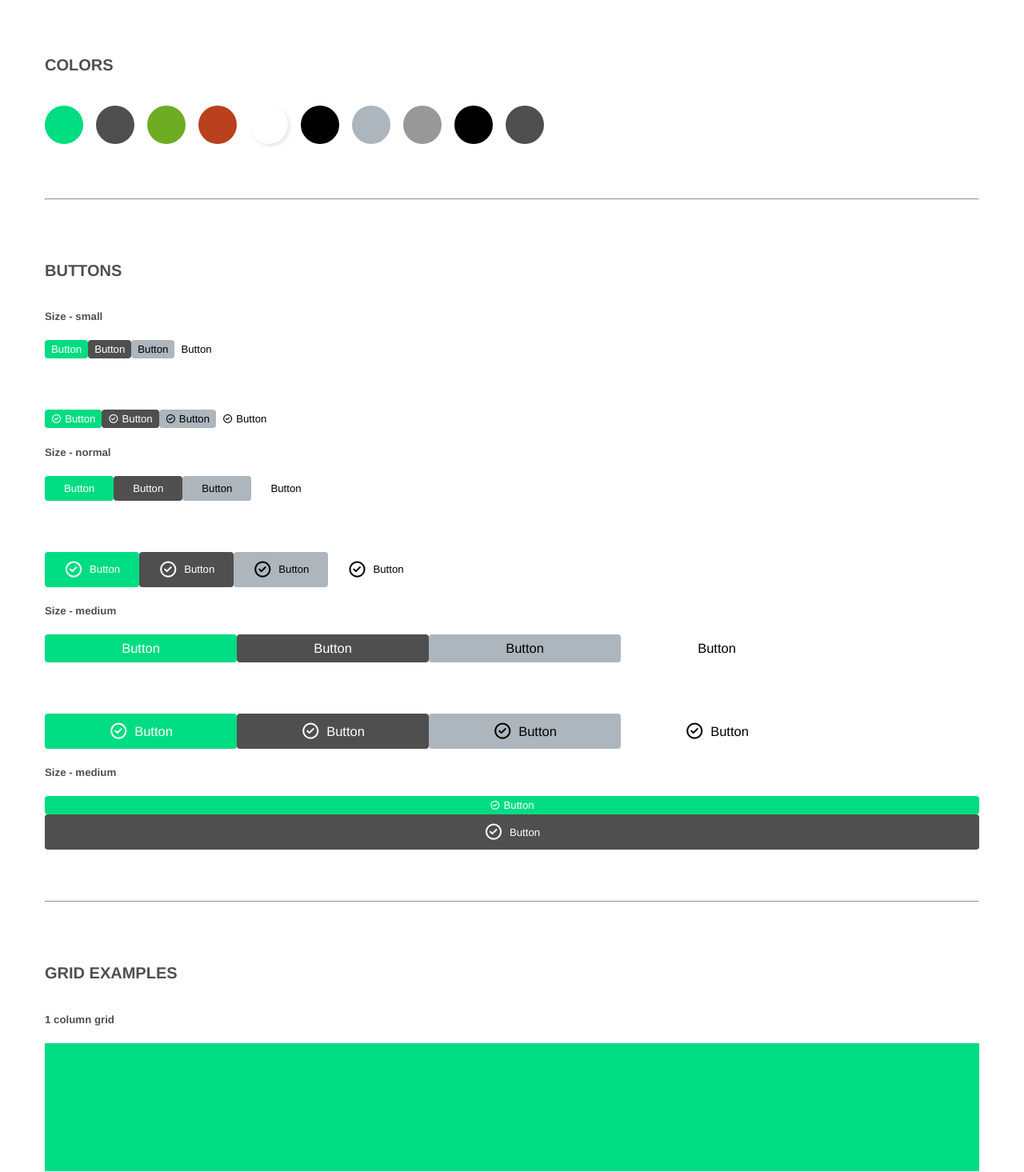
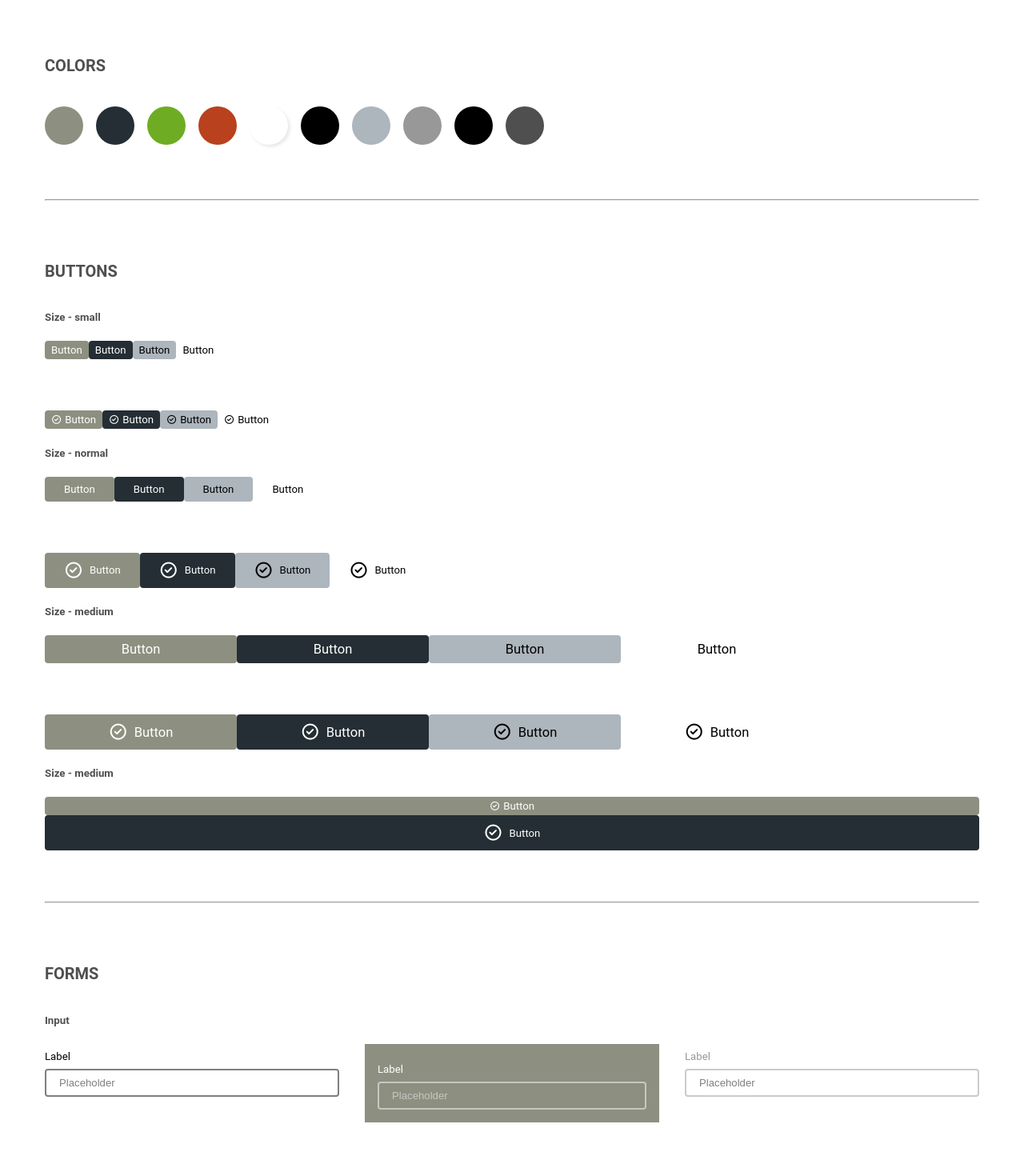
Before and after one commit to patrikvadura/nuxt-v2-starter, a Nuxt app: page / in a window 1280 px wide. Shown: the part 1180-2645 px from the top of the page at 80% size. Built offline with nearby package versions, Linux system fonts and the light colour scheme; a small style sheet from the web is missing.

Commit message:
add: forms-input

```diff
--- a/assets/scss/_mixins.scss
+++ b/assets/scss/_mixins.scss
@@ -101,10 +101,11 @@
 }
 
 //fontSetting
-@mixin fontSetting($selector, $weight, $lineHeight, $transform) {
+@mixin fontSetting($selector, $fontFamily: $fontDefault, $weight, $lineHeight, $transform: none) {
   #{$selector} {
     @include clamp($property:font-size, $axis: null, $values: fontSize("#{$selector}"));
 
+    font-family: $fontFamily;
     font-weight: fontWeight("#{$weight}");
     line-height: lineHeight("#{$lineHeight}");
     text-transform: $transform;
--- a/assets/scss/_typography.scss
+++ b/assets/scss/_typography.scss
@@ -1,22 +1,21 @@
 @include fontSetting(
   $selector: h1,
+  $fontFamily: $fontHeading,
   $weight: light,
-  $lineHeight: extraLarge,
-  $transform: uppercase
+  $lineHeight: extraLarge
 );
 
 @include fontSetting(
   $selector: h2,
+  $fontFamily: $fontHeading,
   $weight: light,
-  $lineHeight: large,
-  $transform: none
+  $lineHeight: large
 );
 
 @include fontSetting(
   $selector: h3,
   $weight: bold,
-  $lineHeight: base,
-  $transform: uppercase
+  $lineHeight: base
 );
 
 @include fontSetting(
@@ -29,6 +28,5 @@
 @include fontSetting(
   $selector: p,
   $weight: light,
-  $lineHeight: base,
-  $transform: none
+  $lineHeight: base
 );
--- a/assets/scss/config.scss
+++ b/assets/scss/config.scss
@@ -55,7 +55,8 @@ $calcWidth: calc((100vw - 30rem) / (75 - 30));
 
 // TYPOGRAPHY
 // -------------------
-$fontFamily: "Brandon Grotesque", helvetica, sans-serif;
+$fontDefault: "Roboto", helvetica, sans-serif;
+$fontHeading: "Playfair Display", helvetica, sans-serif;
 
 // Font-size
 $fontSizes: ();
@@ -101,8 +102,8 @@ $lineHeights: map-merge(
 $themeColors: ();
 $themeColors: map-merge(
     (
-      "primary":    #00dc82,
-      "secondary":  #4f4f4f,
+      "primary":    #8D9080,
+      "secondary":  #242E34,
       "positive":   #6ead23,
       "negative":   #b9411d,
       "white":      #fff,
@@ -153,6 +154,20 @@ $buttonTextDecoration: none;
 $buttonTextTransform: none;
 $buttonBorderRadius: .25rem;
 
+// Forms
+$inputOutlined: true;
+$inputShadow: false;
+
+// Input - default
+$inputColor: themeColor("black");
+$inputTextSize: .825rem;
+$inputTextWeight: fontWeight("regular");
+$inputTextDecoration: none;
+$inputTextTransform: none;
+$inputBorderWidth: 2px;
+$inputBorderRadius: .25rem;
+$inputBorder: $inputBorderWidth solid rgba($inputColor, .5);
+
 // HEADER
 // -------------------
 // Header - default
@@ -167,7 +182,7 @@ $headerLinkColor: themeColor("typography");
 $headerLinkColorHover: themeColor("typography");
 $headerLinkSize: 1rem;
 $headerLinkWeight: fontWeight("regular");
-$headerLinkTransform: uppercase;
+$headerLinkTransform: none;
 $headerLinkBorderSide: top;
 $headerLinkBorderSize: .25rem;
 $headerLinkBorderColor: transparent;
@@ -191,7 +206,7 @@ $footerBackgroundColor: themeColor("dark");
 $footerCopyrightTextColor: themeColor("white");
 $footerCopyrightTextSize: .825rem;
 $footerCopyrightTextWeight: fontWeight("regular");
-$footerCopyrightTextTransform: uppercase;
+$footerCopyrightTextTransform: none;
 $footerBorderSize: .15rem;
 $footerBorderColor: themeColor("light");
 
--- a/assets/scss/main.scss
+++ b/assets/scss/main.scss
@@ -2,6 +2,7 @@
 @import 'config';
 @import 'variables/layout';
 @import 'variables/grid';
+@import 'variables/shortcuts';
 
 //reset
 *,
@@ -17,7 +18,7 @@
 }
 
 html {
-  font-family: $fontFamily;
+  font-family: $fontDefault;
   overflow-x: hidden;
   scroll-behavior: smooth;
 }
--- a/assets/scss/variables/_layout.scss
+++ b/assets/scss/variables/_layout.scss
@@ -11,10 +11,14 @@
         &#{$orientation}-#{$spacer} {
           @if $orientation == "x" {
             #{$property}: 0 $value;
-          } @else {
+          } @elseif $orientation == "y" {
             #{$property}: $value 0;
           }
         }
+      }
+
+      &-#{$spacer} {
+        #{$property}: $value;
       }
     }
   }
--- /dev/null
+++ b/assets/scss/variables/_shortcuts.scss
@@ -0,0 +1,9 @@
+/// SHORTCUTS
+// Container
+.bg {
+  @each $color, $value in $themeColors {
+    &-#{$color} {
+      background: $value;
+    }
+  }
+}
--- /dev/null
+++ b/components/design/forms/BaseInput.vue
@@ -0,0 +1,171 @@
+<template>
+  <div
+    :id="id"
+    class="baseInput"
+  >
+    <label
+      :class="classes"
+    >
+      <slot />
+    </label>
+
+    <input
+      :placeholder="placeholder"
+      :class="classes"
+    >
+  </div>
+</template>
+
+<script>
+export default {
+  props: {
+    id: { type: String, default: null },
+    placeholder: { type: String, default: '' },
+
+    // color variations
+    primary: { type: Boolean, default: true },
+    negative: { type: Boolean, default: false },
+    light: { type: Boolean, default: false },
+
+    // sizing
+    wide: { type: Boolean, default: false },
+    small: { type: Boolean, default: false },
+    medium: { type: Boolean, default: false }
+  },
+  computed: {
+    classes () {
+      return {
+        // color variations
+        primary: this.primary,
+        negative: this.negative,
+        light: this.light,
+
+        // sizing
+        wide: this.wide,
+        small: this.small,
+        medium: this.medium
+      }
+    }
+  }
+}
+</script>
+
+<style lang="scss" scoped>
+.baseInput {
+  @include flex($direction: column, $justify: null, $align: null);
+
+  label {
+    padding: .5rem 0;
+    font-size: $inputTextSize;
+    font-weight: $inputTextWeight;
+    text-transform: $inputTextTransform;
+
+    // color variations
+    @mixin labelVariant ($color) {
+      color: $color;
+    }
+
+    &.primary {
+      @include labelVariant(
+        $color: $inputColor
+      )
+    }
+
+    &.negative {
+      @include labelVariant(
+        $color: colorContrast($inputColor)
+      )
+    }
+
+    &.light {
+      @include labelVariant(
+        $color: themeColor("light")
+      )
+    }
+  }
+
+  input {
+    padding: .5rem 1rem;
+    font-size: $inputTextSize;
+    font-weight: $inputTextWeight;
+    text-transform: $inputTextTransform;
+    border-radius: $inputBorderRadius;
+    transition: all 300ms ease-in-out;
+
+    // sizing
+    &.wide {
+      justify-content: center;
+      width: 100%;
+    }
+
+    &.medium {
+      @include flex($direction: null, $justify: center, $align: null);
+
+      min-width: 15rem;
+      font-size: $buttonTextSize * 1.25;
+
+      @include media-queries-down(sm) {
+        width: 100%;
+      }
+    }
+
+    &.small {
+      padding: .25rem .5rem;
+
+      ::v-deep i {
+        margin-right: .25rem;
+        font-size: $buttonTextSize !important;
+      }
+    }
+
+    // color variations
+    @mixin inputVariant ($background, $color, $border) {
+      @if $inputOutlined == true {
+        color: $color;
+        background: transparent;
+        border: $border;
+
+        &::placeholder {
+          color: rgba($color, .5);
+        }
+      } @else {
+        color: $color;
+        background: rgba($background, .2);
+        border: none;
+
+        &::placeholder {
+          color: rgba(colorContrast($color), .5);
+        }
+      }
+
+      @if $inputShadow == true {
+        @include shadow(themeColor("black"), .1)
+      }
+    }
+
+    &.primary {
+      @include inputVariant(
+        $background: $inputColor,
+        $color: $inputColor,
+        $border: $inputBorder
+      )
+    }
+
+    &.negative {
+      @include inputVariant(
+        $background: colorContrast($inputColor),
+        $color: colorContrast($inputColor),
+        $border: $inputBorderWidth solid rgba(colorContrast($inputColor), .5)
+      )
+    }
+
+    &.light {
+      @include inputVariant(
+        $background: themeColor("light"),
+        $color: $inputColor,
+        $border: $inputBorderWidth solid rgba(themeColor("light"), .5)
+      )
+    }
+  }
+}
+</style>
--- a/components/design/logo/BaseLogo.vue
+++ b/components/design/logo/BaseLogo.vue
@@ -7,7 +7,6 @@
     <svg viewBox="0 0 45 30" xmlns="http://www.w3.org/2000/svg">
       <path
         d="M24.7203 29.704H41.1008C41.6211 29.7041 42.1322 29.5669 42.5828 29.3061C43.0334 29.0454 43.4075 28.6704 43.6675 28.2188C43.9275 27.7672 44.0643 27.2549 44.0641 26.7335C44.0639 26.2121 43.9266 25.6999 43.6662 25.2485L32.6655 6.15312C32.4055 5.70162 32.0315 5.32667 31.581 5.06598C31.1305 4.8053 30.6195 4.66805 30.0994 4.66805C29.5792 4.66805 29.0682 4.8053 28.6177 5.06598C28.1672 5.32667 27.7932 5.70162 27.5332 6.15312L24.7203 11.039L19.2208 1.48485C18.9606 1.03338 18.5864 0.658493 18.1358 0.397853C17.6852 0.137213 17.1741 0 16.6538 0C16.1336 0 15.6225 0.137213 15.1719 0.397853C14.7213 0.658493 14.3471 1.03338 14.0868 1.48485L0.397874 25.2485C0.137452 25.6999 0.000226653 26.2121 2.8053e-07 26.7335C-0.000226092 27.2549 0.136554 27.7672 0.396584 28.2188C0.656614 28.6704 1.03072 29.0454 1.48129 29.3061C1.93185 29.5669 2.44298 29.7041 2.96326 29.704H13.2456C17.3195 29.704 20.3239 27.9106 22.3912 24.4118L27.4102 15.7008L30.0986 11.039L38.1667 25.0422H27.4102L24.7203 29.704ZM13.0779 25.0374L5.9022 25.0358L16.6586 6.36589L22.0257 15.7008L18.4322 21.9401C17.0593 24.2103 15.4996 25.0374 13.0779 25.0374Z"
-        fill="#00DC82"
       />
     </svg>
   </div>
@@ -39,6 +38,7 @@ export default {
   svg {
     @include clamp($property: height, $axis: null, $values: $logoSize);
 
+    fill: themeColor("primary");
     transition: all .3s ease-in-out;
   }
 
--- a/pages/index.vue
+++ b/pages/index.vue
@@ -200,6 +200,34 @@
           <BaseIcon />
           Button
         </BaseButton>
+      </div>
+
+      <hr class="mt-4">
+
+      <h4 id="buttons" class="mt-4">
+        Forms
+      </h4>
+
+      <h5>Input</h5>
+
+      <div class="grid-3">
+        <div>
+          <BaseInput placeholder="Placeholder">
+            Label
+          </BaseInput>
+        </div>
+
+        <div class="p-2 bg-primary">
+          <BaseInput placeholder="Placeholder" negative>
+            Label
+          </BaseInput>
+        </div>
+
+        <div>
+          <BaseInput placeholder="Placeholder" light>
+            Label
+          </BaseInput>
+        </div>
       </div>
 
       <hr class="mt-4">
--- a/plugins/globalComponents.js
+++ b/plugins/globalComponents.js
@@ -2,7 +2,9 @@ import Vue from 'vue'
 import BaseButton from '~/components/design/button/BaseButton.vue'
 import BaseIcon from '~/components/design/icon/BaseIcon.vue'
 import BaseLogo from '~/components/design/logo/BaseLogo.vue'
+import BaseInput from '~/components/design/forms/BaseInput.vue'
 
 Vue.component('BaseButton', BaseButton)
 Vue.component('BaseIcon', BaseIcon)
 Vue.component('BaseLogo', BaseLogo)
+Vue.component('BaseInput', BaseInput)
```
